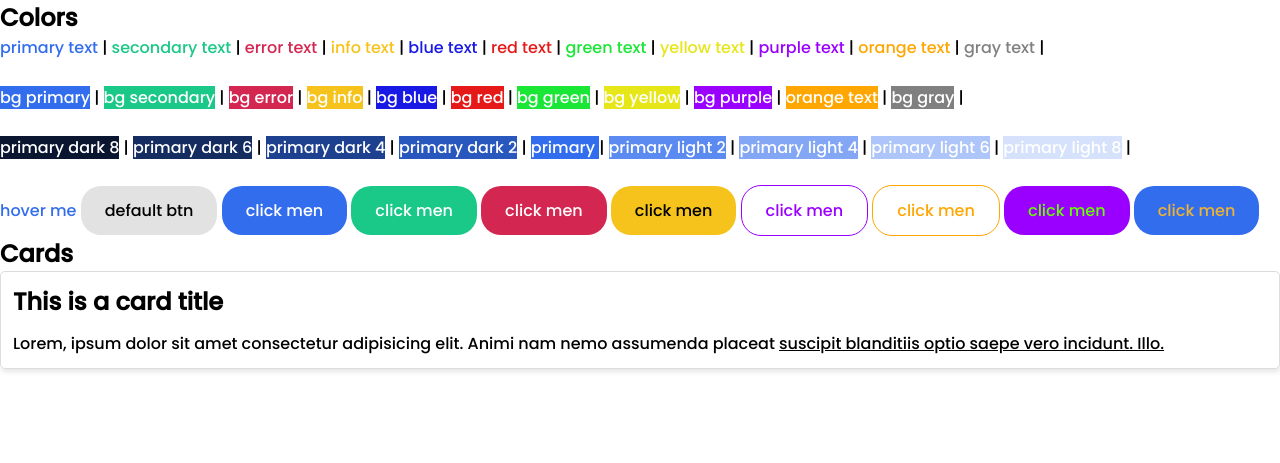
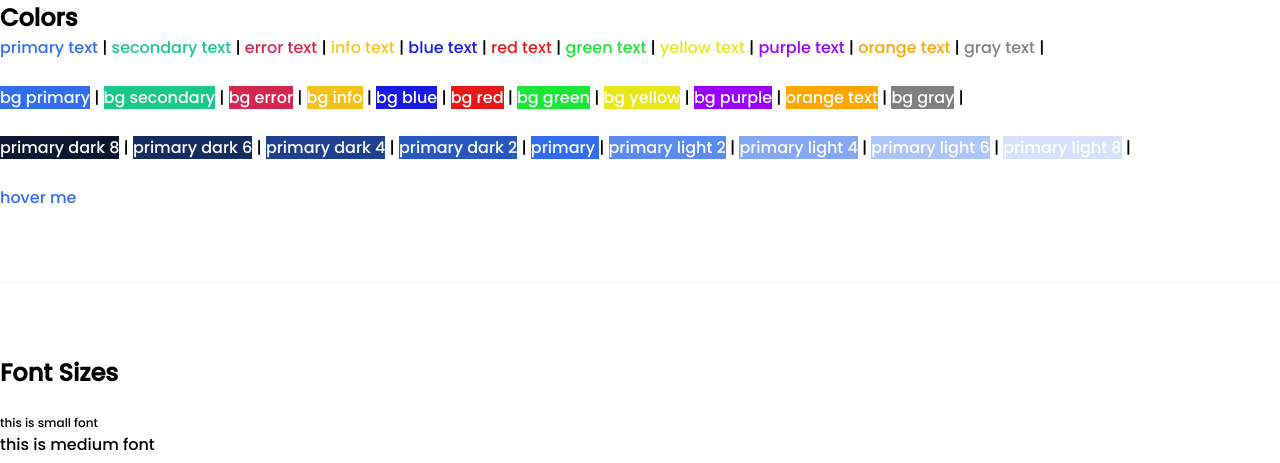
Before and after one commit to Drackass/CSS-Library, a website: page index.html in a window 1280 px wide. Shown: the top 463 px of the page. Drawn offline with Linux system fonts and the light colour scheme.

Commit message:
Making Utility Classes

```diff
--- /dev/null
+++ b/fancade/_utilities.scss
@@ -0,0 +1,178 @@
+@use "sass:math";
+
+$utilities: (
+  "padding": (
+    "prefix": "p",
+    "values": (
+      "0": 0,
+      "1": $base-padding,
+      "2": $base-padding * 2,
+      "3": $base-padding * 4,
+      "4": $base-padding * 6,
+      "5": $base-padding * 8,
+    ),
+  ),
+  "padding-left": (
+    "prefix": "pl",
+    "values": (
+      "0": 0,
+      "1": $base-padding,
+      "2": $base-padding * 2,
+      "3": $base-padding * 4,
+      "4": $base-padding * 6,
+      "5": $base-padding * 8,
+    ),
+  ),
+  "padding-right": (
+    "prefix": "pr",
+    "values": (
+      "0": 0,
+      "1": $base-padding,
+      "2": $base-padding * 2,
+      "3": $base-padding * 4,
+      "4": $base-padding * 6,
+      "5": $base-padding * 8,
+    ),
+  ),
+  "padding-top": (
+    "prefix": "pt",
+    "values": (
+      "0": 0,
+      "1": $base-padding,
+      "2": $base-padding * 2,
+      "3": $base-padding * 4,
+      "4": $base-padding * 6,
+      "5": $base-padding * 8,
+    ),
+  ),
+  "padding-bottom": (
+    "prefix": "pb",
+    "values": (
+      "0": 0,
+      "1": $base-padding,
+      "2": $base-padding * 2,
+      "3": $base-padding * 4,
+      "4": $base-padding * 6,
+      "5": $base-padding * 8,
+    ),
+  ),
+  "margin": (
+    "prefix": "m",
+    "values": (
+      "0": 0,
+      "1": $base-margin,
+      "2": $base-margin * 2,
+      "3": $base-margin * 4,
+      "4": $base-margin * 6,
+      "5": $base-margin * 8,
+    ),
+  ),
+  "margin-left": (
+    "prefix": "ml",
+    "values": (
+      "0": 0,
+      "1": $base-margin,
+      "2": $base-margin * 2,
+      "3": $base-margin * 4,
+      "4": $base-margin * 6,
+      "5": $base-margin * 8,
+    ),
+  ),
+  "margin-right": (
+    "prefix": "mr",
+    "values": (
+      "0": 0,
+      "1": $base-margin,
+      "2": $base-margin * 2,
+      "3": $base-margin * 4,
+      "4": $base-margin * 6,
+      "5": $base-margin * 8,
+    ),
+  ),
+  "margin-top": (
+    "prefix": "mt",
+    "values": (
+      "0": 0,
+      "1": $base-margin,
+      "2": $base-margin * 2,
+      "3": $base-margin * 4,
+      "4": $base-margin * 6,
+      "5": $base-margin * 8,
+    ),
+  ),
+  "margin-bottom": (
+    "prefix": "mb",
+    "values": (
+      "0": 0,
+      "1": $base-margin,
+      "2": $base-margin * 2,
+      "3": $base-margin * 4,
+      "4": $base-margin * 6,
+      "5": $base-margin * 8,
+    ),
+  ),
+  "opacity": (
+    "prefix": "o",
+    "values": (
+      "10": 0.1,
+      "20": 0.2,
+      "30": 0.3,
+      "40": 0.4,
+      "50": 0.5,
+      "60": 0.6,
+      "70": 0.7,
+      "80": 0.8,
+      "90": 0.9,
+      "100": 1,
+    ),
+  ),
+  "border-radius": (
+    "prefix": "br",
+    "values": (
+        "default": $base-border-radius,
+        "none": 0,
+        "xs": math.div($base-border-radius,4),
+        "sm": math.div($base-border-radius,2),
+        "lg": $base-border-radius * 2,
+        "full": 50%,
+    ),
+  ),
+  "display": (
+    "prefix": "display",
+    "values": (
+        "n": none,
+        "b": block,
+        "f": flex,
+        "i": inline,
+        "i-b": inline-block,
+    ),
+  ),
+  "font-size": (
+    "prefix": "font",
+    "values": (
+        "sm": $font-size-sm,
+        "md": $base-font-size,
+        "lg": $font-size-lg,
+        "xl": $font-size-xl,
+        "xxl": $font-size-xxl,
+    ),
+  ),
+);
+
+// generate utility classes
+@each $property, $map in $utilities {
+  $prefix: map-get($map, "prefix");
+  $values: map-get($map, "values");
+
+  @each $k, $v in $values {
+    @if ($k == "default") {
+      .#{$prefix} {
+        #{$property}: $v;
+      }
+    } @else {
+      .#{$prefix}-#{$k} {
+        #{$property}: $v;
+      }
+    }
+  }
+}
--- a/fancade/index.scss
+++ b/fancade/index.scss
@@ -13,3 +13,4 @@
 @import 'components/button';
 
 // utilities (margin, padding, opacity)
+@import 'utilities';
--- a/index.html
+++ b/index.html
@@ -1,12 +1,12 @@
 <!DOCTYPE html>
 <html lang="en">
-<head>
-    <meta charset="UTF-8">
-    <meta name="viewport" content="width=device-width, initial-scale=1.0">
-    <link rel="stylesheet" href="/css/index.css">
+  <head>
+    <meta charset="UTF-8" />
+    <meta name="viewport" content="width=device-width, initial-scale=1.0" />
+    <link rel="stylesheet" href="/css/index.css" />
     <title>SASS Tuto</title>
-</head>
-<body>
+  </head>
+  <body>
     <!-- colors -->
     <h2>Colors</h2>
     <span class="text-primary text-hover-purple">primary text</span> |
@@ -21,7 +21,7 @@
     <span class="text-orange">orange text</span> |
     <span class="text-gray">gray text</span> |
 
-    <br><br>
+    <br /><br />
 
     <span class="bg-primary text-white">bg primary</span> |
     <span class="bg-secondary text-white">bg secondary</span> |
@@ -35,7 +35,7 @@
     <span class="bg-orange text-white">orange text</span> |
     <span class="bg-gray text-white">bg gray</span> |
 
-    <br><br>
+    <br /><br />
 
     <span class="bg-primary-dark-8 text-white">primary dark 8</span> |
     <span class="bg-primary-dark-6 text-white">primary dark 6</span> |
@@ -47,9 +47,20 @@
     <span class="bg-primary-light-6 text-white">primary light 6</span> |
     <span class="bg-primary-light-8 text-white">primary light 8</span> |
 
-    <br><br>
+    <br /><br />
     <a href="" class="text-primary text-hover-orange-light-1">hover me</a>
+
+    <hr class="mt-4 mb-4">
+
     <!-- font sizes -->
+    <h2 class="mb-2">Font Sizes</h2>
+    <div class="font-sm">this is small font</div>
+    <div class="font-md">this is medium font</div>
+    <div class="font-lg">this is large font</div>
+    <div class="font-xl">this is extra large font</div>
+    <div class="font-xxl">this is extra, extra large font</div>
+
+    <hr class="mt-4 mb-4" />
 
     <!-- buttons -->
     <a href="#" class="btn">default btn</a>
@@ -57,21 +68,36 @@
     <a href="#" class="btn-secondary text-white">click men</a>
     <a href="#" class="btn-error text-white">click men</a>
     <a href="#" class="btn-info">click men</a>
-    <a href="#" class="btn-outlined-purple text-purple text-hover-white">click men</a>
-    <a href="#" class="btn-outlined-orange text-orange text-hover-white">click men</a>
+    <a href="#" class="btn-outlined-purple text-purple text-hover-white"
+      >click men</a
+    >
+    <a href="#" class="btn-outlined-orange text-orange text-hover-white"
+      >click men</a
+    >
     <a href="#" class="btn-complement-purple">click men</a>
     <a href="#" class="btn-complement-primary">click men</a>
 
+    <hr class="mt-4 mb-4" />
 
     <!-- cards -->
     <h2>Cards</h2>
     <div class="card">
-        <h1 class="card-title">This is a card title</h1>
-        <p class="card-body">Lorem, ipsum dolor sit amet consectetur adipisicing elit. Animi nam nemo assumenda placeat <a href="">suscipit blanditiis optio saepe vero incidunt. Illo.</a></p>
+      <h1 class="card-title">This is a card title</h1>
+      <p class="card-body">
+        Lorem, ipsum dolor sit amet consectetur adipisicing elit. Animi nam nemo
+        assumenda placeat
+        <a href="">suscipit blanditiis optio saepe vero incidunt. Illo.</a>
+      </p>
     </div>
+
+    <hr class="mt-4 mb-4" />
 
     <!-- grid system -->
 
+    <hr class="mt-4 mb-4">
+
     <!-- utilities -->
-</body>
+    <hr class="mt-4 mb-4">
+
+  </body>
 </html>
```
Also changed, not shown: css/index.css.
